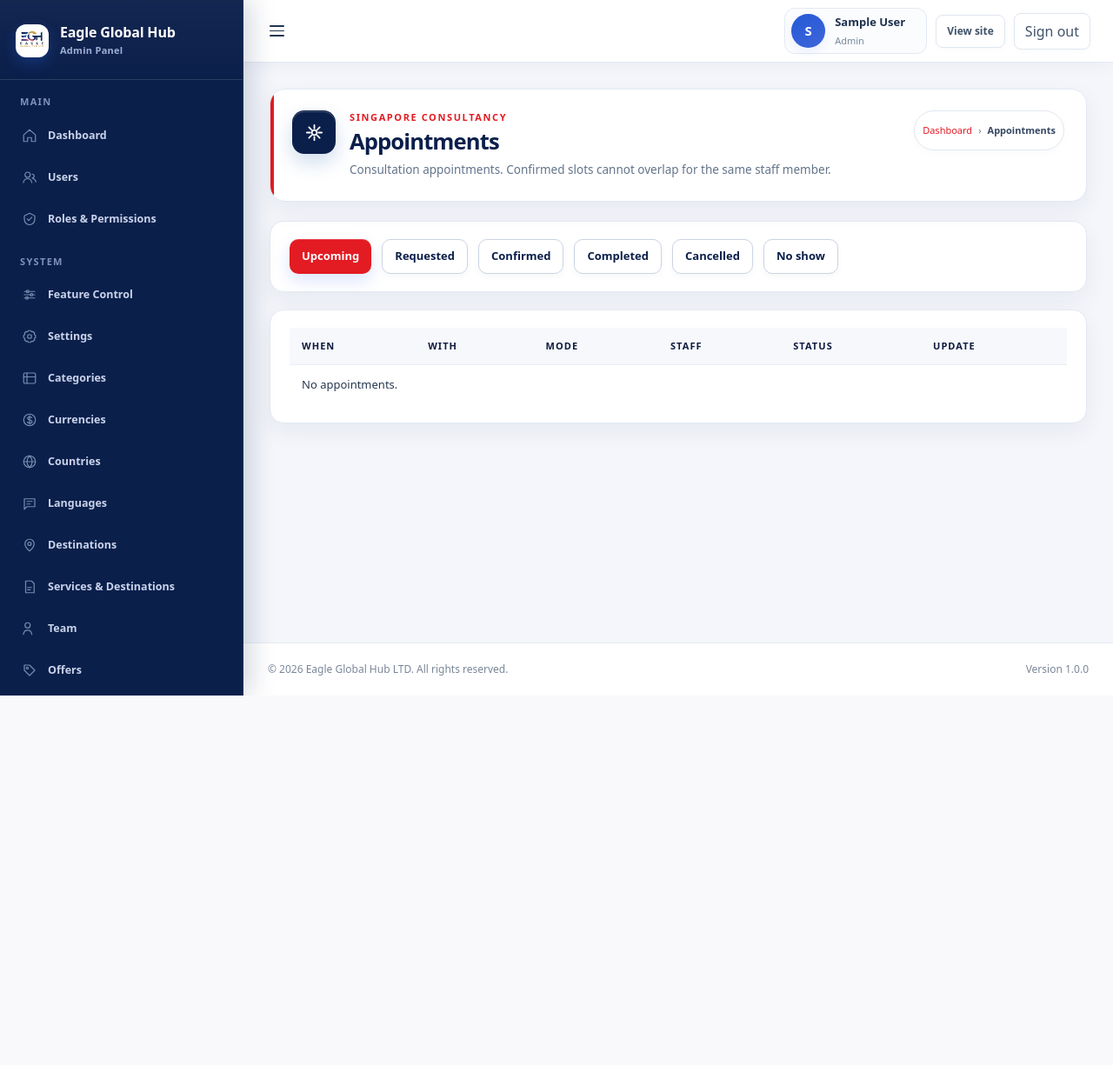
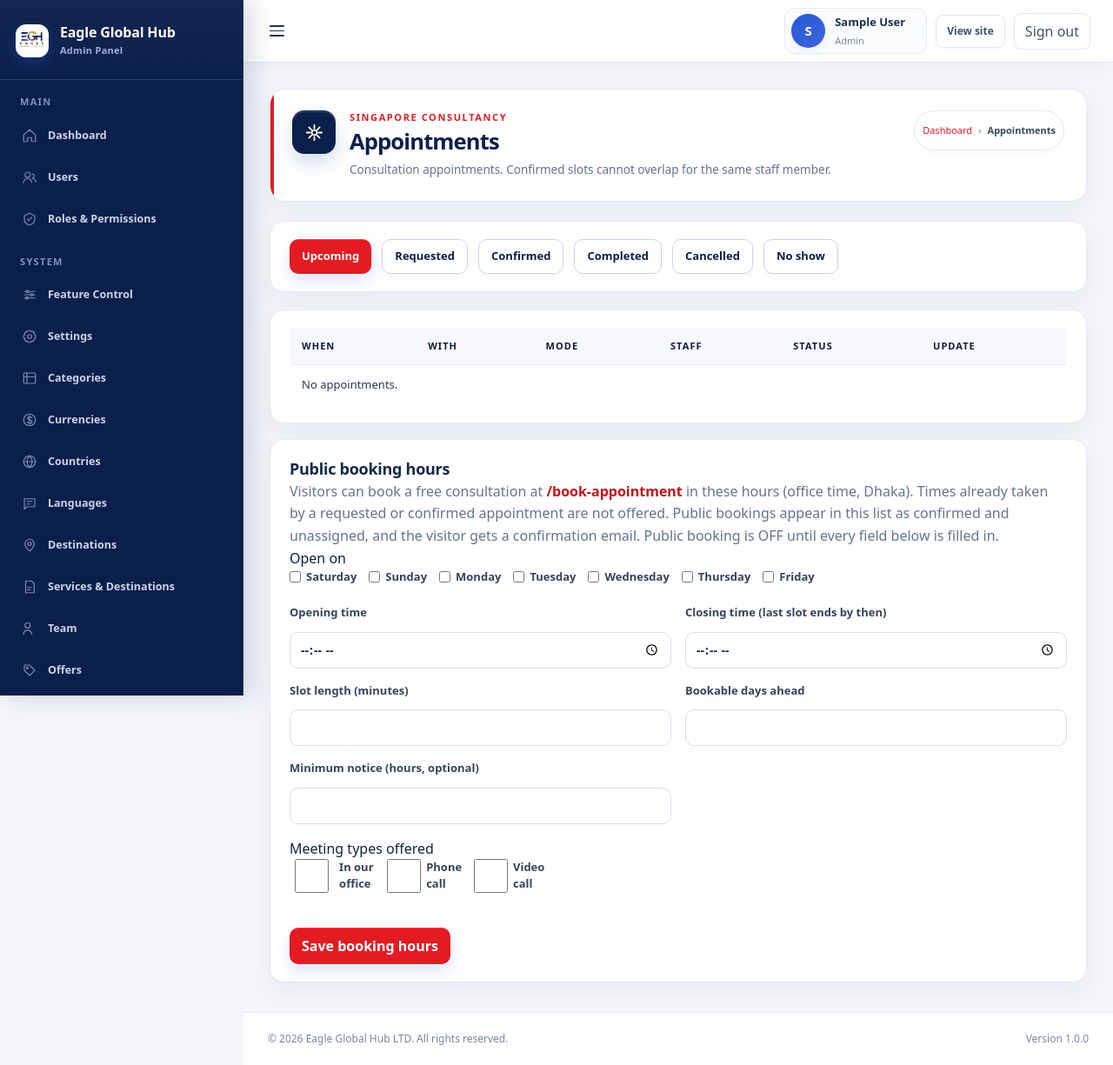
Before and after one commit to arnobai70-del/Engle-Global-Hub-, a Laravel app: page /admin/appointments in a window 1280 px wide. Shown: the whole page at 87% size. Before the commit the page ends 800 px from the top, so only its background shows below. Run offline with Laravel 12, Linux system fonts and the light colour scheme; the visitor is signed in with stand-in values (Sample User, id 1); data comes from the database, SQL or seed files in the repository; data that the repository does not hold is empty; style sheets or scripts are compiled from the project's sources; some libraries are stand-ins or nearby versions.

Commit message:
feat(consultancy): public appointment booking linked to admin Appointments
- /book-appointment: free times from Admin › Appointments › Public booking
  hours (days, opening and closing time, slot length, days ahead, optional
  notice, meeting types). Times already requested or confirmed are not
  offered. Nothing is assumed: the page stays hidden until all are set.
- A booking saves a Student Enquiry and a confirmed, unassigned Appointment
  (visible in Admin › Appointments); a lock plus a re-check stops two people
  booking the same slot. The visitor gets a confirmation email in the
  language they booked in; the team gets the usual new-lead email.
- Office (Dhaka) wall-clock times, matching how staff enter appointments.
- Bengali translations for the page and the email.

Co-Authored-By: Claude Opus 5.5 <noreply@anthropic.com>

```diff
--- a/app/Http/Controllers/Admin/AppointmentController.php
+++ b/app/Http/Controllers/Admin/AppointmentController.php
@@ -8,7 +8,10 @@ use App\Models\Appointment;
 use App\Models\StudentApplication;
 use App\Models\StudentEnquiry;
 use App\Models\User;
+use App\Services\ActivityRecorder;
 use App\Services\Consultancy\AppointmentScheduler;
+use App\Services\Consultancy\BookingSlots;
+use App\Services\SettingService;
 use Illuminate\Database\Eloquent\Collection;
 use Illuminate\Http\RedirectResponse;
 use Illuminate\Http\Request;
@@ -34,6 +37,8 @@ class AppointmentController extends Controller
                 ->orderBy('scheduled_at')->paginate(25)->withQueryString(),
             'status' => $status,
             'staff' => $this->staff(),
+            'booking' => app(BookingSlots::class)->settings(),
+            'bookingLive' => app(BookingSlots::class)->isConfigured(),
         ]);
     }
 
@@ -47,6 +52,39 @@ class AppointmentController extends Controller
         $this->scheduler->create($data, $data['status'], $request->user());
 
         return back()->with('status', 'Appointment saved.');
+    }
+
+    /**
+     * Opening hours for public booking (/book-appointment). Leaving any of them empty hides public booking.
+     */
+    public function bookingHours(Request $request, SettingService $settings, ActivityRecorder $activity): RedirectResponse
+    {
+        $data = $request->validate([
+            'days' => ['nullable', 'array'],
+            'days.*' => ['integer', Rule::in(array_keys(BookingSlots::WEEKDAYS))],
+            'start' => ['nullable', 'date_format:H:i'],
+            'end' => ['nullable', 'date_format:H:i', 'after:start'],
+            'slot_minutes' => ['nullable', 'integer', 'between:15,240'],
+            'days_ahead' => ['nullable', 'integer', 'between:1,90'],
+            'notice_hours' => ['nullable', 'integer', 'between:0,168'],
+            'modes' => ['nullable', 'array'],
+            'modes.*' => [Rule::in(array_keys(Appointment::MODES))],
+        ], ['end.after' => 'The closing time must be after the opening time.']);
+
+        foreach ([
+            'days' => implode(',', array_unique(array_map('intval', $data['days'] ?? []))),
+            'start' => (string) ($data['start'] ?? ''),
+            'end' => (string) ($data['end'] ?? ''),
+            'slot_minutes' => (string) ($data['slot_minutes'] ?? ''),
+            'days_ahead' => (string) ($data['days_ahead'] ?? ''),
+            'notice_hours' => (string) ($data['notice_hours'] ?? ''),
+            'modes' => implode(',', array_unique($data['modes'] ?? [])),
+        ] as $key => $value) {
+            $settings->set(BookingSlots::GROUP, $key, $value, 'string', false);
+        }
+        $activity->record($request->user(), 'booking-hours.updated', null, ['days' => $data['days'] ?? []]);
+
+        return back()->with('status', app(BookingSlots::class)->isConfigured() ? 'Booking hours saved. Public booking is on.' : 'Booking hours saved. Public booking stays hidden until days, hours, slot length, booking window and a meeting type are all set.');
     }
 
     public function update(Request $request, Appointment $appointment): RedirectResponse
--- /dev/null
+++ b/app/Services/Consultancy/BookingSlots.php
@@ -0,0 +1,150 @@
+<?php
+
+namespace App\Services\Consultancy;
+
+use App\Models\Appointment;
+use App\Services\SettingService;
+use Carbon\CarbonImmutable;
+use Throwable;
+
+/**
+ * Free consultation times for public booking, from the opening hours set in
+ * Admin › Appointments › Public booking hours. Nothing is assumed: without days,
+ * hours, a slot length and a booking window, public booking stays hidden.
+ *
+ * Times are office (Dhaka) wall-clock times, stored the same way staff enter
+ * appointments in admin, so admin and public bookings line up.
+ */
+class BookingSlots
+{
+    public const GROUP = 'booking';
+
+    public const OFFICE_TIMEZONE = 'Asia/Dhaka';
+
+    /** ISO weekday => label. */
+    public const WEEKDAYS = [6 => 'Saturday', 7 => 'Sunday', 1 => 'Monday', 2 => 'Tuesday', 3 => 'Wednesday', 4 => 'Thursday', 5 => 'Friday'];
+
+    public function __construct(private SettingService $settings) {}
+
+    /**
+     * @return array{days: list<int>, start: ?string, end: ?string, slot_minutes: ?int, days_ahead: ?int, notice_hours: int, modes: list<string>}
+     */
+    public function settings(): array
+    {
+        try {
+            $values = $this->settings->group(self::GROUP);
+        } catch (Throwable) {
+            $values = [];
+        }
+        $list = static fn (mixed $value): array => array_values(array_filter(array_map('trim', explode(',', (string) $value)), 'strlen'));
+
+        return [
+            'days' => array_values(array_map('intval', array_filter($list($values['days'] ?? ''), static fn (string $day): bool => isset(self::WEEKDAYS[(int) $day])))),
+            'start' => $this->time($values['start'] ?? null),
+            'end' => $this->time($values['end'] ?? null),
+            'slot_minutes' => filled($values['slot_minutes'] ?? null) ? (int) $values['slot_minutes'] : null,
+            'days_ahead' => filled($values['days_ahead'] ?? null) ? (int) $values['days_ahead'] : null,
+            'notice_hours' => (int) ($values['notice_hours'] ?? 0),
+            'modes' => array_values(array_intersect($list($values['modes'] ?? ''), array_keys(Appointment::MODES))),
+        ];
+    }
+
+    public function isConfigured(): bool
+    {
+        $settings = $this->settings();
+
+        return $settings['days'] !== [] && $settings['start'] !== null && $settings['end'] !== null && $settings['start'] < $settings['end']
+            && $settings['slot_minutes'] > 0 && $settings['days_ahead'] > 0 && $settings['modes'] !== [];
+    }
+
+    public function isAvailable(): bool
+    {
+        return $this->isConfigured() && $this->free() !== [];
+    }
+
+    /**
+     * Free slots per day: 'Y-m-d' => list of 'H:i'.
+     *
+     * @return array<string, list<string>>
+     */
+    public function free(): array
+    {
+        if (! $this->isConfigured()) {
+            return [];
+        }
+        $settings = $this->settings();
+        $earliest = $this->officeNow()->addHours($settings['notice_hours']);
+        $firstDay = $this->officeNow()->startOfDay();
+        $lastDay = $firstDay->addDays((int) $settings['days_ahead']);
+        $taken = $this->takenRanges($firstDay, $lastDay->endOfDay());
+
+        $free = [];
+        for ($day = $firstDay; $day->lessThanOrEqualTo($lastDay); $day = $day->addDay()) {
+            if (! in_array($day->dayOfWeekIso, $settings['days'], true)) {
+                continue;
+            }
+            $closing = $day->setTimeFromTimeString((string) $settings['end']);
+            for ($slot = $day->setTimeFromTimeString((string) $settings['start']); $slot->addMinutes((int) $settings['slot_minutes'])->lessThanOrEqualTo($closing); $slot = $slot->addMinutes((int) $settings['slot_minutes'])) {
+                if ($slot->greaterThan($earliest) && ! $this->overlaps($slot, $slot->addMinutes((int) $settings['slot_minutes']), $taken)) {
+                    $free[$day->toDateString()][] = $slot->format('H:i');
+                }
+            }
+        }
+
+        return $free;
+    }
+
+    public function isFree(string $date, string $time): bool
+    {
+        return in_array($time, $this->free()[$date] ?? [], true);
+    }
+
+    /**
+     * A slot as stored on the appointment (office wall-clock time in the app timezone).
+     */
+    public function toStored(string $date, string $time): CarbonImmutable
+    {
+        return CarbonImmutable::parse($date.' '.$time, (string) config('app.timezone'));
+    }
+
+    /**
+     * "Now" in the office, expressed in the app timezone the same way stored appointments are.
+     */
+    private function officeNow(): CarbonImmutable
+    {
+        return CarbonImmutable::now(self::OFFICE_TIMEZONE)->shiftTimezone((string) config('app.timezone'));
+    }
+
+    /**
+     * @return list<array{0: CarbonImmutable, 1: CarbonImmutable}>
+     */
+    private function takenRanges(CarbonImmutable $from, CarbonImmutable $to): array
+    {
+        return Appointment::query()->whereIn('status', [Appointment::STATUS_REQUESTED, Appointment::STATUS_CONFIRMED])
+            ->whereBetween('scheduled_at', [$from->subDay(), $to])
+            ->get(['scheduled_at', 'duration_minutes'])
+            ->map(fn (Appointment $appointment): array => [
+                CarbonImmutable::parse($appointment->scheduled_at),
+                CarbonImmutable::parse($appointment->scheduled_at)->addMinutes((int) $appointment->duration_minutes),
+            ])->all();
+    }
+
+    /**
+     * @param  list<array{0: CarbonImmutable, 1: CarbonImmutable}>  $taken
+     */
+    private function overlaps(CarbonImmutable $start, CarbonImmutable $end, array $taken): bool
+    {
+        foreach ($taken as [$takenStart, $takenEnd]) {
+            if ($start->lessThan($takenEnd) && $takenStart->lessThan($end)) {
+                return true;
+            }
+        }
+
+        return false;
+    }
+
+    private function time(mixed $value): ?string
+    {
+        return is_string($value) && preg_match('/^([01]\d|2[0-3]):[0-5]\d$/', $value) === 1 ? $value : null;
+    }
+}
--- a/app/Services/Content/PublicPageAvailability.php
+++ b/app/Services/Content/PublicPageAvailability.php
@@ -12,6 +12,7 @@ use App\Models\Institution;
 use App\Models\Offer;
 use App\Models\Review;
 use App\Models\RewardProgram;
+use App\Services\Consultancy\BookingSlots;
 use App\Services\Consultancy\MalaysiaCostCalculator;
 use App\Services\Consultancy\StudyCountries;
 use App\Services\SettingService;
@@ -31,6 +32,7 @@ class PublicPageAvailability
         'consultancy.guides.index', 'consultancy.institutions.index', 'mobile-app',
         'consultancy.malaysia.guides.index', 'consultancy.malaysia.institutions.index',
         'consultancy.malaysia.eligibility', 'consultancy.malaysia.cost-calculator', 'consultancy.malaysia.courses',
+        'appointments.book',
     ];
 
     public function __construct(private SettingService $settings, private StudyCountries $countries) {}
@@ -74,6 +76,7 @@ class PublicPageAvailability
                 'mobile-app' => $this->hasAppStoreLink(),
                 'consultancy.malaysia.eligibility' => EligibilityRule::query()->where('is_active', true)->exists(),
                 'consultancy.malaysia.cost-calculator' => app(MalaysiaCostCalculator::class)->isAvailable(),
+                'appointments.book' => app(BookingSlots::class)->isAvailable(),
                 'consultancy.malaysia.courses' => Course::query()->where('is_active', true)->whereIn('institution_id', Institution::query()->publiclyListed()->whereHas('country', fn ($query) => $query->where('iso2', 'MY'))->select('id'))->exists(),
                 default => true,
             };
--- a/resources/views/admin/appointments/index.blade.php
+++ b/resources/views/admin/appointments/index.blade.php
@@ -15,4 +15,20 @@
 <td>@can('appointments.manage')@include('admin.appointments._update', ['appointment' => $appointment])@endcan</td>
 </tr>@empty<tr><td colspan="6">No appointments.</td></tr>@endforelse
 </tbody></table></div>@if($appointments->hasPages())<div class="admin-pagination">{{ $appointments->links() }}</div>@endif
+@can('appointments.manage')
+<section class="egh-card" aria-labelledby="booking-hours-title" id="booking-hours">
+    <h2 id="booking-hours-title">Public booking hours</h2>
+    <p class="stu-muted">Visitors can book a free consultation at <a class="stu-link" href="{{ url('/book-appointment') }}" target="_blank" rel="noopener">/book-appointment</a> in these hours (office time, Dhaka). Times already taken by a requested or confirmed appointment are not offered. Public bookings appear in this list as confirmed and unassigned, and the visitor gets a confirmation email. {{ $bookingLive ? 'Public booking is ON.' : 'Public booking is OFF until every field below is filled in.' }}</p>
+    <form method="POST" action="{{ route('admin.appointments.booking-hours') }}" class="stu-form-grid">@csrf @method('PATCH')
+        <fieldset class="stu-full"><legend>Open on</legend>@foreach(\App\Services\Consultancy\BookingSlots::WEEKDAYS as $day => $label)<label style="display:inline-flex;gap:6px;margin-right:14px"><input type="checkbox" name="days[]" value="{{ $day }}" @checked(in_array($day, old('days', $booking['days']), false))> {{ $label }}</label>@endforeach</fieldset>
+        <label>Opening time<input type="time" name="start" value="{{ old('start', $booking['start']) }}"></label>
+        <label>Closing time (last slot ends by then)<input type="time" name="end" value="{{ old('end', $booking['end']) }}"></label>
+        <label>Slot length (minutes)<input type="number" name="slot_minutes" min="15" max="240" value="{{ old('slot_minutes', $booking['slot_minutes']) }}"></label>
+        <label>Bookable days ahead<input type="number" name="days_ahead" min="1" max="90" value="{{ old('days_ahead', $booking['days_ahead']) }}"></label>
+        <label>Minimum notice (hours, optional)<input type="number" name="notice_hours" min="0" max="168" value="{{ old('notice_hours', $booking['notice_hours'] ?: '') }}"></label>
+        <fieldset class="stu-full"><legend>Meeting types offered</legend>@foreach(\App\Models\Appointment::MODES as $mode => $label)<label style="display:inline-flex;gap:6px;margin-right:14px"><input type="checkbox" name="modes[]" value="{{ $mode }}" @checked(in_array($mode, old('modes', $booking['modes']), true))> {{ $label }}</label>@endforeach</fieldset>
+        <div class="admin-form-actions"><button class="egh-button" type="submit">Save booking hours</button></div>
+    </form>
+</section>
+@endcan
 @endsection
--- a/routes/web.php
+++ b/routes/web.php
@@ -43,6 +43,7 @@ use App\Http\Controllers\Admin\TeamMemberController;
 use App\Http\Controllers\Admin\TranslationController;
 use App\Http\Controllers\Agent\AgentPortalController;
 use App\Http\Controllers\Agent\PartnerRegistrationController;
+use App\Http\Controllers\Consultancy\AppointmentBookingController;
 use App\Http\Controllers\Consultancy\CostCalculatorController;
 use App\Http\Controllers\Consultancy\CourseFinderController;
 use App\Http\Controllers\Consultancy\EligibilityController;
@@ -902,6 +903,8 @@ Route::middleware('feature:student-consultancy')->group(function () {
     Route::get('/study-in-malaysia/cost-calculator', CostCalculatorController::class)->middleware('has-content')->name('consultancy.malaysia.cost-calculator');
     Route::get('/study-in-malaysia/courses', [CourseFinderController::class, 'index'])->middleware('has-content')->name('consultancy.malaysia.courses');
     Route::post('/study-in-malaysia/courses/enquire', [CourseFinderController::class, 'enquire'])->middleware('throttle:5,1')->name('consultancy.malaysia.courses.enquire');
+    Route::get('/book-appointment', [AppointmentBookingController::class, 'show'])->middleware('has-content')->name('appointments.book');
+    Route::post('/book-appointment', [AppointmentBookingController::class, 'store'])->middleware('throttle:5,1')->name('appointments.book.store');
 });
 Route::get('/study-in-malaysia/guides/{slug}', [ContentPageController::class, 'show'])->where('slug', '[a-z0-9-]+')->name('consultancy.malaysia.guides.show');
 
@@ -1134,6 +1137,7 @@ Route::middleware(['auth', 'verified', 'role:super-admin|admin|admission-consult
         Route::middleware('can:appointments.manage')->group(function () {
             Route::post('/appointments', [AppointmentController::class, 'store'])->name('appointments.store');
             Route::patch('/appointments/{appointment}', [AppointmentController::class, 'update'])->whereNumber('appointment')->name('appointments.update');
+            Route::patch('/appointments/booking-hours', [AppointmentController::class, 'bookingHours'])->name('appointments.booking-hours');
         });
 
         Route::middleware('can:payments.view')->group(function () {
```
Also changed, not shown: app/Http/Controllers/Consultancy/AppointmentBookingController.php (added, +115 -0 lines), app/Notifications/AppointmentBooked.php (added, +50 -0 lines), public/css/egh-v2.css (+22 -0 lines), public/js/egh-sg-nav.js (+20 -0 lines), resources/views/consultancy/book-appointment.blade.php (added, +79 -0 lines), tests/Feature/AppointmentBookingTest.php (added, +136 -0 lines), lang/bn.json.
